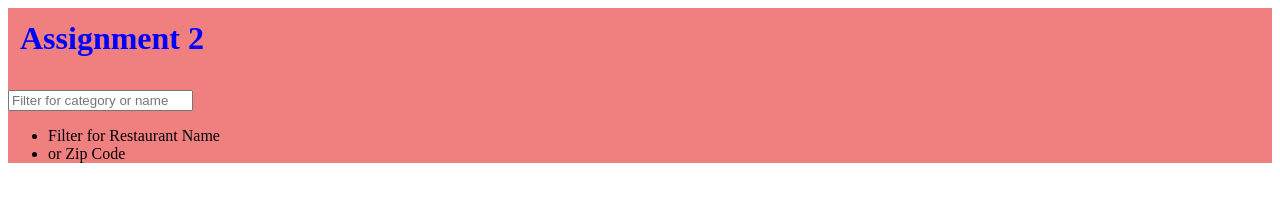
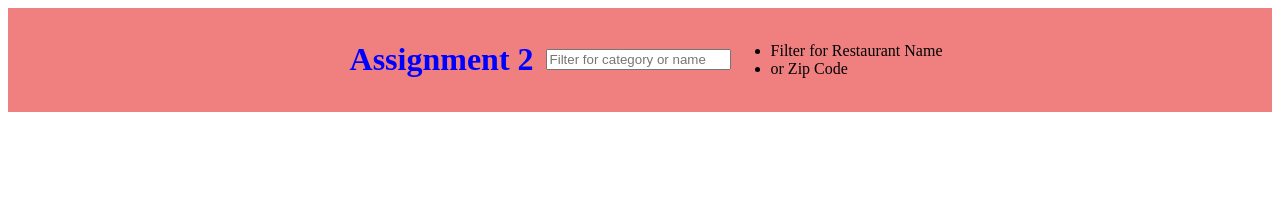
Before and after one commit to Francisco-Contreras10/INST377-A2, a website: page public/index.html in a window 1280 px wide. Drawn offline with nearby package versions, Linux system fonts and the light colour scheme; no server answers.

Commit message:
Update styles.css

```diff
--- a/public/styles.css
+++ b/public/styles.css
@@ -1,5 +1,5 @@
 h1 {
-    display: block;
+    display: flex;
     font-weight: bold;
     color: blue;
     padding: 12px;
@@ -8,9 +8,11 @@ h1 {
 }
 form{
     justify-content: center;
+    display: flex;
     align-items: center;
     background: lightcoral;
 }
+
 .navContainer li{
     border-bottom: 1px solid lightgray;
     margin: 0px;
```
